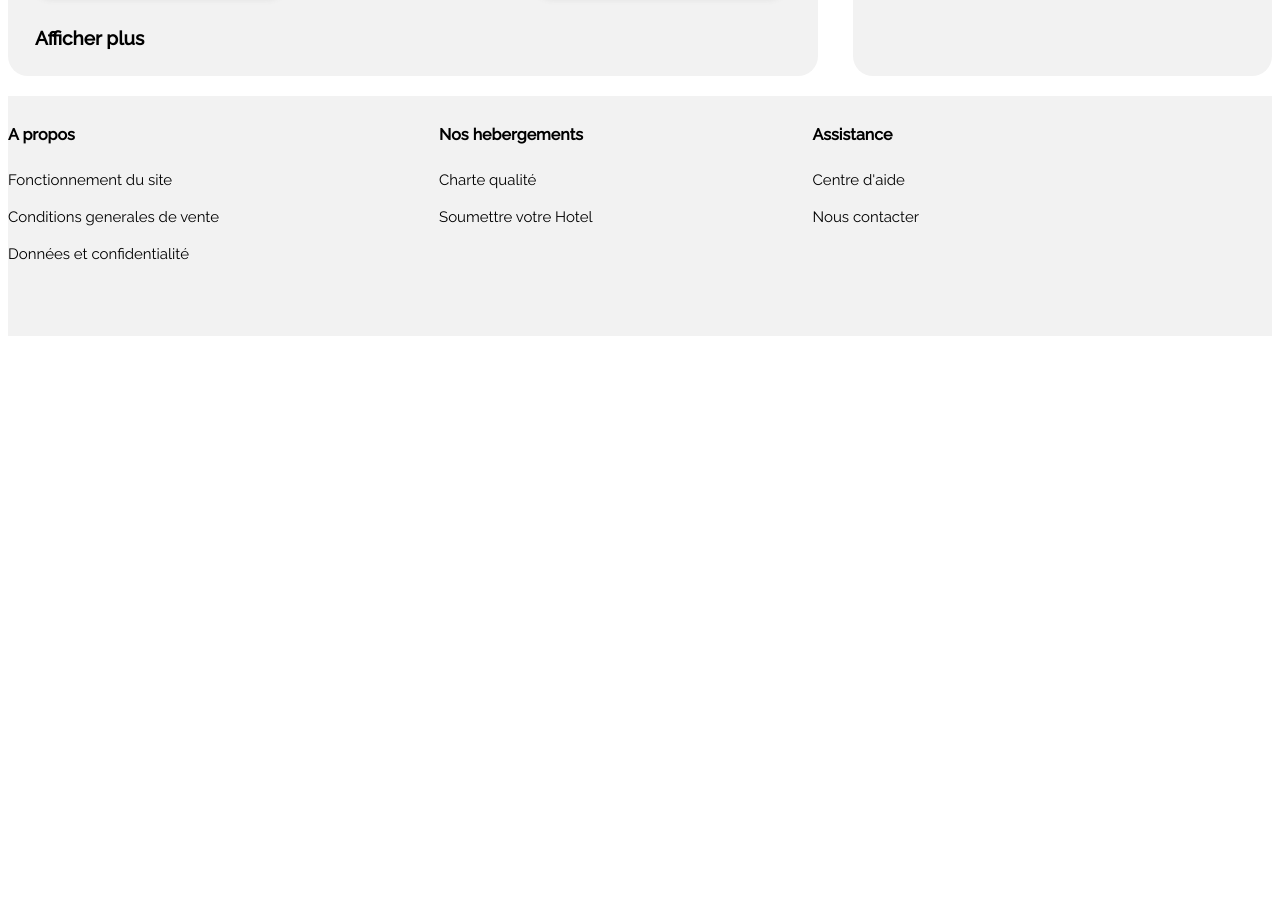
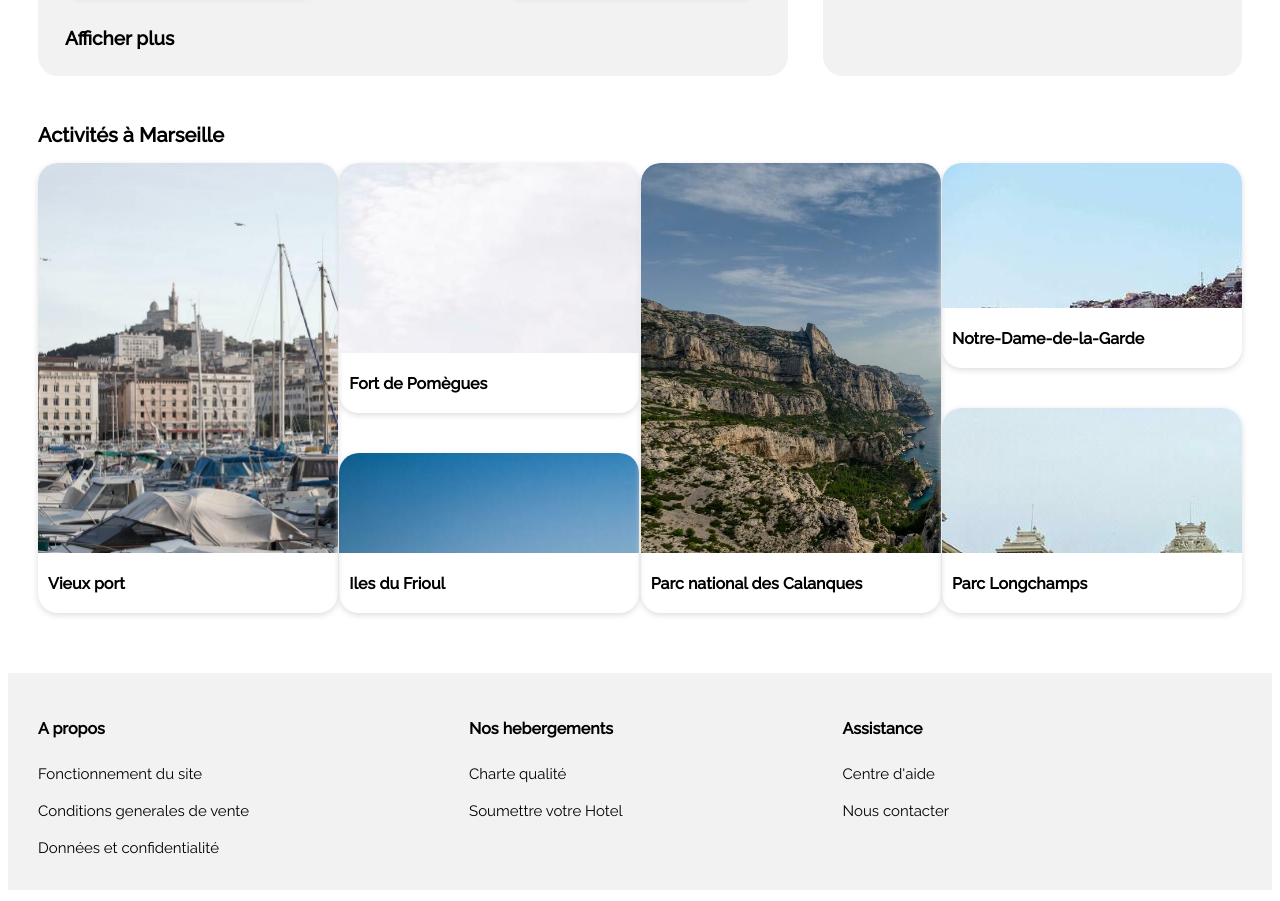
Before and after one commit to jeremiegr/Projet2, a plain HTML site: page booki.html in a window 1280 px wide. Shown: the part 1184-2085 px from the top of the page. Before the commit the page ends 1535 px from the top, so only its background shows below. Drawn offline with Linux system fonts and the light colour scheme; files whose address does not match are found by name.

Commit message:
correction bug, integration activités, clean code

```diff
--- a/booki.html
+++ b/booki.html
@@ -27,7 +27,7 @@
                 </div>
                 <form method="post" action="formulaire.php" class="formulaire">
                     <label for="recherche"><i class="fas fa-map-marker-alt"></i></label>
-                    <div id="champs"><input  type="search" name="recherche" id="recherche" placeholder="Marseille, France"/></div>
+                    <div id="champs"><input type="search" name="recherche" placeholder="Marseille, France" /></div>
                     <button id="bouton">Rechercher</button>
                 </form>
                 <div id="filtre">
@@ -64,6 +64,7 @@
             </div>
 
             <main>
+                <section id="section_principale">
                     <article class="partie">
                         <h2 class="sous_titre">Hébergements à Marseille</h2>
                         <div class="hebergements">
@@ -257,10 +258,68 @@
                             </div>
                         </div>
                     </aside>
+                </section>
 
-
-                <section>
-
+                <section id="section_activites">
+                    <h2 class="sous_titres">Activités à Marseille</h2>
+                    <div id="activites">
+                        <div class="vignette_decoupage grande">
+                            <div class="vignettes_activites">
+                                <a href="#">
+                                    <div class="activites_images">
+                                        <img src="images/activites/3_medium/reno-laithienne-QUgJhdY5Fyk-unsplash.jpg" alt="photo Vieux port Marseille"/>
+                                    </div>
+                                    <h3 class="activites_titres">Vieux port</h3>
+                                </a>
+                            </div>
+                        </div>
+                        <div class="vignette_decoupage petites">
+                            <div class="vignettes_activites moyenne">
+                                <a href="#">
+                                    <div class="activites_images pomegues">
+                                        <img src="images/activites/4_small/paul-hermann-QFTrLdQIRhI-unsplash.jpg" alt="photo fort de Pomègues Marseille"/>
+                                    </div>
+                                    <h3 class="activites_titres">Fort de Pomègues</h3>
+                                </a>
+                            </div>
+                            <div class="vignettes_activites bas">
+                                <a href="#">
+                                    <div class="activites_images frioul">
+                                        <img src="images/activites/4_small/kevin-hikari-rV_Qd1l-VXg-unsplash.jpg" alt="photo iles de Frioul"/>
+                                    </div>
+                                    <h3 class="activites_titres">Iles du Frioul</h3>
+                                </a>
+                            </div>
+                        </div>
+                        <div class="vignette_decoupage grande milieu">
+                            <div class="vignettes_activites">
+                                <a href="#">
+                                    <div class="activites_images">
+                                        <img src="images/activites/3_medium/kilyan-sockalingum-NR8-cBCN3aI-unsplash.jpg" alt="photo parc national des Calanques"/>
+                                    </div>
+                                    <h3 class="activites_titres">Parc national des Calanques</h3>
+                                </a>
+                            </div>
+                        </div>
+                        <div class="vignette_decoupage petites">
+                            <div class="vignettes_activites ">
+                                <a href="#">
+                                    <div class="activites_images garde">
+                                        <img src="images/activites/4_small/florian-wehde-xW9e8gdotxI-unsplash.jpg" alt="photo Notre-Dame-de-la-Garde Marseille"/>
+                                    </div>
+                                    <h3 class="activites_titres">Notre-Dame-de-la-Garde</h3>
+                                </a>
+                            </div>
+                            <div class="vignettes_activites bas ">
+                                <a href="#">
+                                    <div class="activites_images longchamps">
+                                        <img src="images/activites/4_small/lena-paulin-wH2-EJoDcV0-unsplash.jpg" alt="photo Parc Longchamps Marseille"/>
+                                    </div>
+                                    <h3 class="activites_titres">Parc Longchamps</h3>
+                                </a>
+                            </div>
+                        </div>
+                    </div>
                 </section>
             </main>
 
--- a/stylebooki.css
+++ b/stylebooki.css
@@ -8,10 +8,9 @@ body
 
 #main_body
 {
-    max-width: 1300px;
+    max-width: 1360px;
     margin-left: auto;
     margin-right: auto;
-    /* margin-top: 20px; */
 }
 
 a
@@ -50,6 +49,8 @@ header
     justify-content: space-between;
     height: 100px;
     margin-bottom: 20px;
+    margin-right: 30px;
+    margin-left: 30px;
 }
 
 #logo
@@ -72,9 +73,6 @@ header
 header nav
 {
     width: 35%;
-
-    /* position: relative; */
-    /* padding-top: 20px; */
 }
 
 header ul
@@ -103,7 +101,6 @@ header ul
 .nav_liens
 {
     padding-top: 30px;
-    /* margin-top: 0px; */
 }
 
 /*style recherche*/
@@ -112,6 +109,8 @@ header ul
 {
     display: flex;
     flex-direction: column;
+    margin-right: 30px;
+    margin-left: 30px;
 }
 
 #recherche_intro
@@ -141,8 +140,8 @@ header ul
 
 .formulaire
 {
+    height: 50px;
     display: flex;
-    height: 50px;
     margin: 20px auto 20px 0px;
 }
 
@@ -160,36 +159,38 @@ header ul
 {
 
     display: flex;
-    width: 210px;
+    width: 260px;
     border-top: 1px solid #F2F2F2;
     border-bottom: 1px solid #F2F2F2;
+    height: 50px;
+    margin: 0;
+}
+
+.formulaire input[type="search"]
+{
+    border: none;
+    background: none;
+    padding-left: 20px;
+    margin: 0px;
+    font-weight: bold;
+    font-size: 17px;
 }
 
 #bouton
 {
-    display: flex;
-    justify-content: center;
-    align-items: center;
     width: 120px;
     font-weight: bold;
     font-size: 17px;
-    /* width: 100%; */
     border: none;
     background-color: #0065FC;
     border-radius: 0px 13px 13px 0px;
     color: white;
 }
 
-
-.formulaire input[type="search"]
+.formulaire input:focus
 {
-    border: none;
-    padding-left: 10px;
-    font-weight: bold;
-    font-size: 17px;
-    width: 100%;
+    outline: none;
 }
-
 
 /*style barre de filtres*/
 
@@ -223,7 +224,7 @@ header ul
      display: flex;
      justify-content: space-between;
     align-items: center;
-    border: 3px solid #Dcdcdc;
+    border: 2px solid #Dcdcdc;
     height: 46px;
     border-left: none;
     border-radius: 50px;
@@ -232,7 +233,7 @@ header ul
 
 .lien_filtre:hover
 {
-    border: 3px solid #0065FC;
+    border: 2px solid #0065FC;
     border-left: none;
     color: white;
     background-color: #0065FC;
@@ -243,8 +244,8 @@ header ul
 {
     margin-right: 20px;
     padding: 15px;
-    width: 22px;
-    height: 22px;
+    width: 20px;
+    height: 20px;
     display: flex;
     justify-content: center;
     align-items: center;
@@ -297,12 +298,17 @@ header ul
 main
 {
     display: flex;
+    flex-direction: column;
     justify-content: space-between;
-    flex-wrap: wrap;
-    /*width: 100%;*/
-    /*height: 625px;*/
     margin-top: 25px;
+    margin-right: 30px;
+    margin-left: 30px;
 
+}
+
+#section_principale
+{
+    display: flex;
 }
 
 /* style article */
@@ -310,7 +316,6 @@ main
 .partie
 {
     background-color: #F2F2F2;
-    /*padding: 25px 20px 20px 35px;*/
     border-radius: 20px;
     padding: 27px;
     display: flex;
@@ -325,7 +330,6 @@ main
 article
 {
     flex: 2.15;
-    /* width: 80%; */
     margin-right: 35px;
 
 }
@@ -334,7 +338,6 @@ article
 {
     display: flex;
     justify-content: space-between;
-    /* align-items: center; */
     flex-wrap: wrap;
 }
 
@@ -343,28 +346,27 @@ article
     background-color: white;
     width: 255px;
     height: 200px;
-    /* margin: 8px 10px 30px 0px; */
     margin-bottom: 30px;
     border-radius: 20px;
     box-shadow: -3px 2px 6px #Dcdcdc;
+}
+
+.vignettes:hover
+{
+    box-shadow: -3px 2px 20px #Dcdcdc;
 }
 
 .vignettes_conteneur
 {
     display: flex;
     flex-direction: column;
-    /* background-color: crimson; */
     height: 100%;
     width: 100%;
     border-radius: 20px;
-    /* width: 240px; */
-    /* height: 200px; */
 }
 
 .vignettes_image
 {
-    /* display: flex; */
-    /* justify-content: center; */
     height: 110px;
     overflow: hidden;
     margin: 5px 5px 0px 5px;
@@ -378,43 +380,26 @@ article
 
 .vignettes_infos
 {
-    /* display: flex; */
-    /* flex-direction: column; */
     padding: 2px 2px 2px 17px;
     height: 85px;
-    /* display: flex;  */
-    /* flex-direction: column; */
-    /* justify-content: space-around;  */
-     /* justify-content: first baseline; */
     border-radius: 0 0 20px 20px;
-    /* height: 100%; */
-    /* background-color: brown;  */
-    /* height: 80px; */
 }
 
 .vignettes h3
 {
     font-size: 16px;
-    /* background-color: beige;  */
     margin: 6px 0 0 0;
-    /* margin-top: 2px; */
-    /* margin-bottom: 4px; */
 }
 
 .vignettes p
 {
     font-size: 14px;
-    /* background-color: blue; */
     margin: 7px 0 0 0;
-    /* margin-top: 0px; */
-    /* margin-bottom: 8px;    */
 }
 
 .etoiles
 {
-    /* margin-top: 0px; */
     display: flex;
-    /* background-color: blueviolet; */
     margin: 8px 0 0 0;
 }
 
@@ -440,7 +425,6 @@ article
 aside
 {
     flex: 0.85;
-    /* width: 30%; */
     display: flex;
     flex-direction: column;
     align-items: center;
@@ -461,8 +445,6 @@ aside
 
 #populaires
 {
-    /* width: 90%; */
-    /* height: 100%; */
     display: flex;
     flex-direction: column;
     justify-content: space-between;
@@ -479,7 +461,6 @@ aside .vignettes
 aside .vignettes_conteneur
 {
     flex-direction: row;
-    /* background-color: crimson; */
 }
 
 aside .vignettes_image
@@ -487,28 +468,16 @@ aside .vignettes_image
     border-radius: 20px 0 0 20px;
     width: 230px;
     height: 135px;
-    /* height: 136px; */
 }
 
 aside .vignettes_infos
 {
-    /* display: flex; */
-    /* flex-direction: column; */
     padding: 15px 35px 15px 15px;
     width: 100%;
     height: 115px;
-    /* background-color: cyan; */
-    /* height: 85px; */
-    /* display: flex;  */
-    /* flex-direction: column; */
-    /* justify-content: space-around;  */
-     /* justify-content: first baseline; */
     border-radius: 0 20px 20px 0;
     display: flex;
     flex-direction: column;
-    /* height: 100%; */
-    /* background-color: brown;  */
-    /* height: 80px; */
 }
 
 .bas
@@ -516,23 +485,119 @@ aside .vignettes_infos
     margin-top: auto;
 }
 
-aside img
+/* style activités */
+
+#section_activites img
 {
-    /* max-width: 500px; */
-    /* height: auto; */
+    max-width: 700px;
+    height: auto;
 }
 
+#section_activites h3
+{
+    font-size: 16px;
+}
+
+#section_activites
+{
+    display: flex;
+    flex-direction: column;
+    width: 100%;
+    margin-top: 30px;
+}
+
+#activites
+{
+    display: flex;
+}
+
+.vignette_decoupage
+{
+    display: flex;
+    flex-direction: column;
+    width: 300px;
+    height: 450px;
+    border-radius: 20px;
+}
+
+.petites, .milieu
+{
+    margin-left: auto;
+}
+
+.bas
+{
+    margin-top: auto;
+}
+
+.vignettes_activites
+{
+    border-radius: 20px;
+    box-shadow: 0px 2px 6px #Dcdcdc;
+}
+
+.vignettes_activites:hover
+{
+    box-shadow: 0px 2px 20px #Dcdcdc;
+}
+
+.vignettes_activites a
+{
+    display: flex;
+    flex-direction: column;
+}
+
+.activites_images
+{
+    width: 100%;
+    overflow: hidden;
+    border-radius: 20px 20px 0 0;
+    margin-bottom: 0;
+}
+
+.grande .activites_images
+{
+    height: 390px;
+}
+
+.pomegues
+{
+    height: 190px;
+}
+
+.frioul
+{
+    height: 100px;
+}
+
+.garde, .longchamps
+{
+    height: 145px;
+}
+
+.activites_titres
+{
+
+    display: flex;
+    align-items: center;
+    height: 60px;
+    margin-bottom: 0;
+    margin-top: 0;
+    padding-left: 10px;
+    border-radius: 0 0 20px 20px;
+}
 
 /* style footer */
 
 footer
 {
-    height: 240px;
+    height: 200px;
     background-color: #F2F2F2;
     display: flex;
-    /* justify-content: space-between; */
     align-items: center;
-    margin-top: 20px;
+    margin-top: 60px;
+    padding-left: 30px;
+    padding-top: 17px;
 }
 
 footer h2
@@ -545,7 +610,6 @@ footer h2
     margin-right: 220px;
     padding-top: 30px;
     height: 100%;
-    /* background-color: cyan; */
 }
 
 .footer_section ul
@@ -554,7 +618,6 @@ footer h2
     padding-top: 10px;
     display: flex;
     flex-direction: column;
-    /* background-color: darkblue; */
 }
 
 .footer_section li
```
Lines whose indentation alone changed are shown as unchanged.
